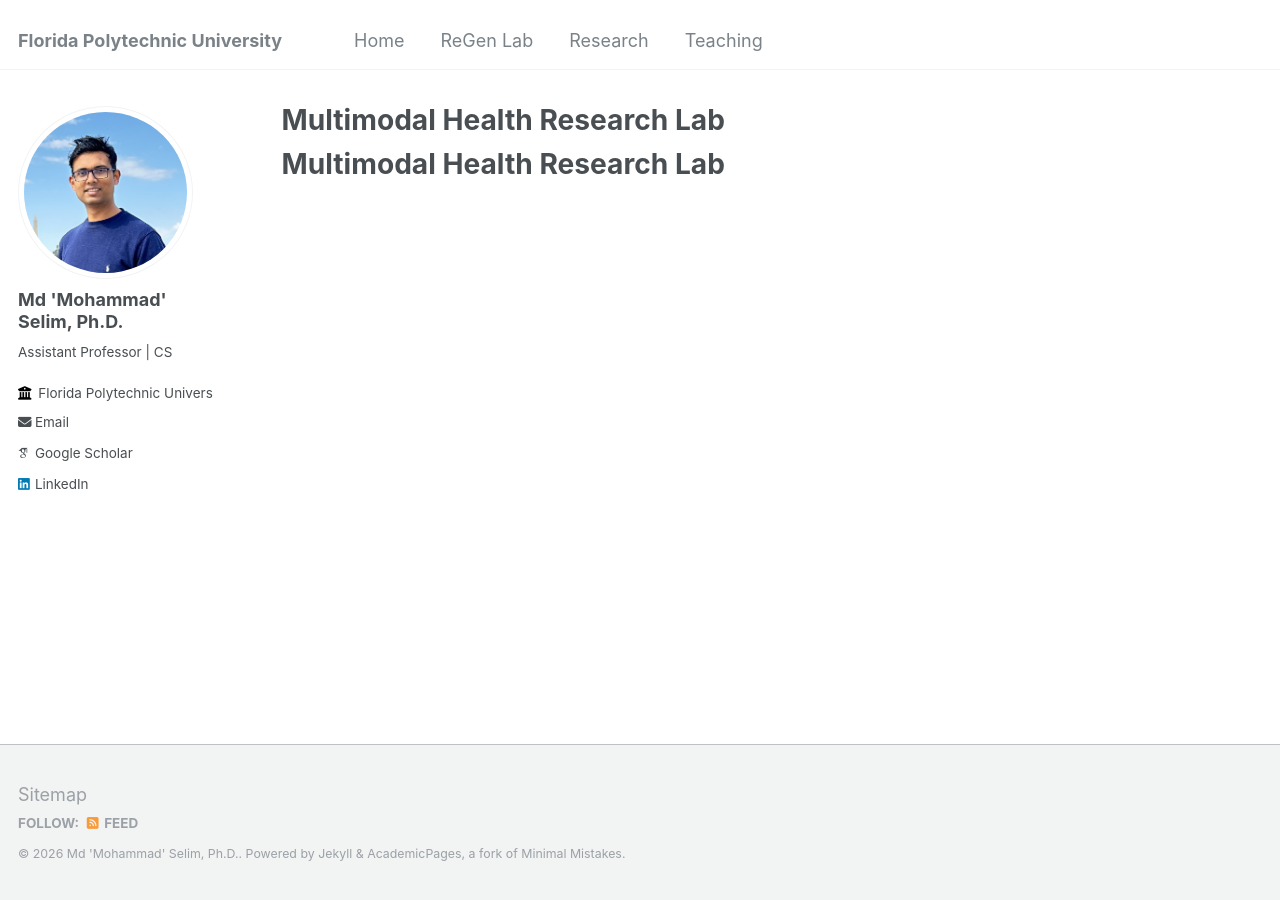
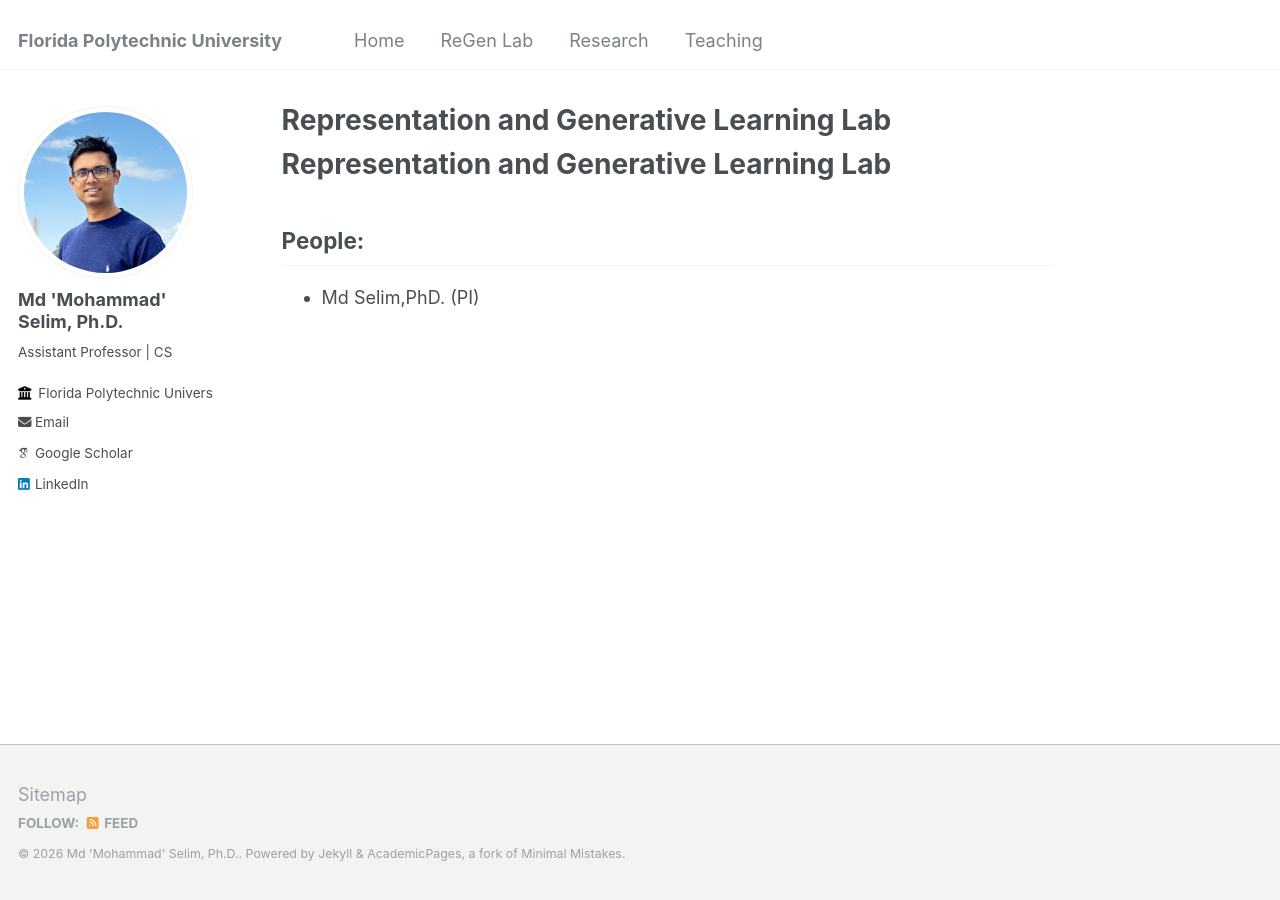
Before and after one commit to selimmd/selimmd.github.io, a Jekyll site: the page built from _pages/lab.md, in a window 1280 px wide. Built offline with Jekyll 4.4.1, drawn with Linux system fonts in a browser that asks for light colours; some web fonts are replaced; our own code applies the rules of GitHub Pages for plain Markdown files.

Commit message:
Rename lab and add team member information

```diff
--- a/_pages/lab.md
+++ b/_pages/lab.md
@@ -1 +1,4 @@
-# Multimodal Health Research Lab
+# Representation and Generative Learning Lab
+
+## People:
+- Md Selim,PhD. (PI)
```
